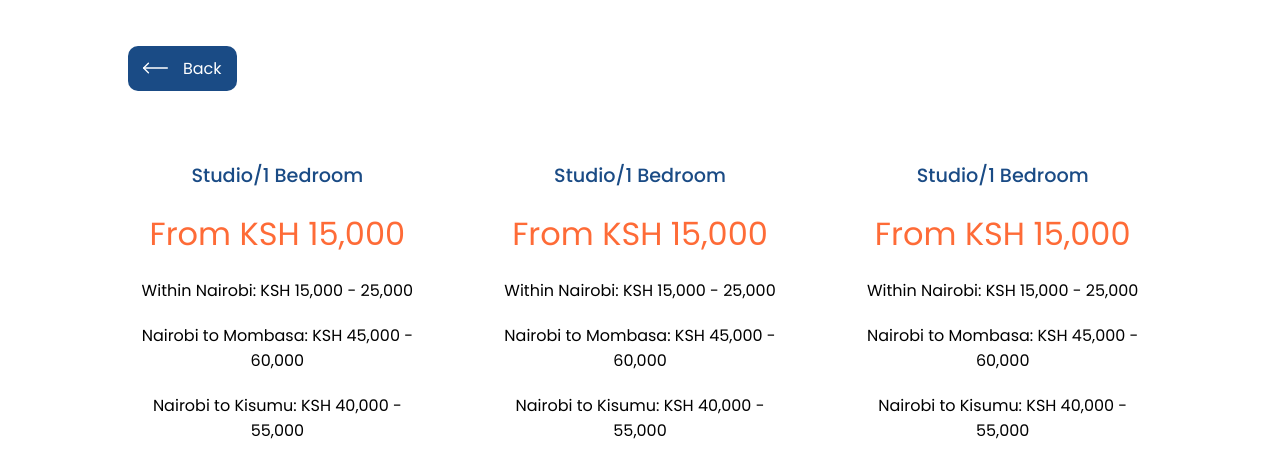
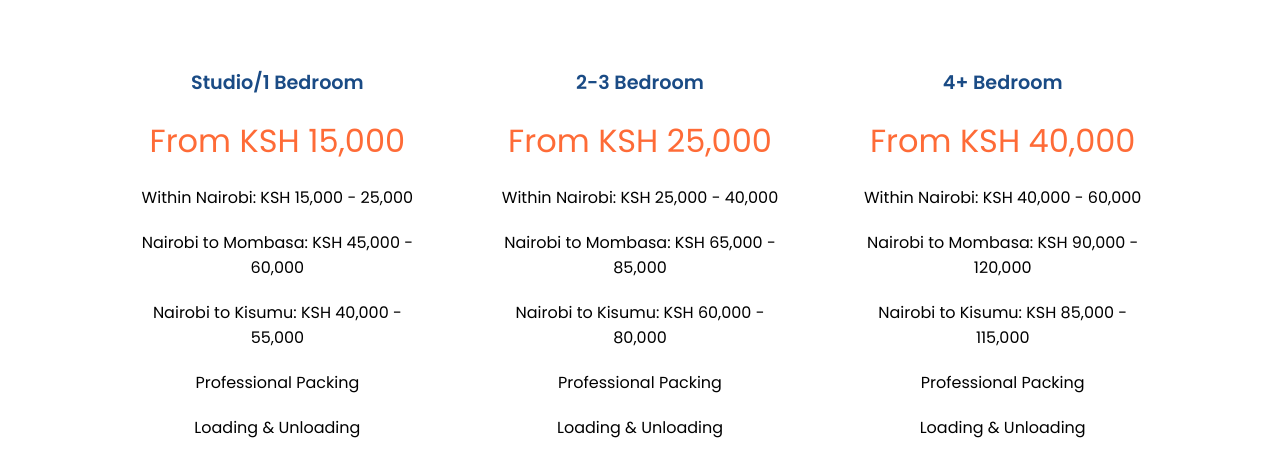
Before and after one commit to networkchaos/CountyMovers, a React (Vite) app in the folder Movers-Landing-Page/: page / in a window 1280 px wide. Shown: the part 2305-2771 px from the top of the page. Built offline with nearby package versions, Linux system fonts and the light colour scheme.

Commit message:
County Movers

```diff
--- a/Movers-Landing-Page/src/Components/Hero/Hero.css
+++ b/Movers-Landing-Page/src/Components/Hero/Hero.css
@@ -10,6 +10,8 @@
     display: flex;
     align-items: center;
     justify-content: center;
+    position: relative;
+    top: 0%;
 }
 
 .hero-text {
--- a/Movers-Landing-Page/src/Components/Navbar/Navbar.css
+++ b/Movers-Landing-Page/src/Components/Navbar/Navbar.css
@@ -1,15 +1,19 @@
 
 nav{
     width: 100%;
-    background-color: #1A4B85;
     color: white;
     display: flex;
     align-items: center;
     justify-content: space-between;
     padding: 20px 50px;
     z-index: 10;
-    position: sticky;
+    position: fixed;
     top: 0%;
+}
+
+.dark-nav {
+    background-color: #1A4B85;
+    transition: 1s;
 }
 
 nav h1{
--- a/Movers-Landing-Page/src/Components/Navbar/Navbar.jsx
+++ b/Movers-Landing-Page/src/Components/Navbar/Navbar.jsx
@@ -1,9 +1,20 @@
-import React from 'react'
+import React, { useEffect, useState } from 'react'
 import './Navbar.css'
 
 const Navbar = () => {
+
+  const [sticky, setSticky] = useState(false);
+
+  useEffect(() => {
+    window.addEventListener("scroll", () => {
+      window.scrollY > 50 ? setSticky(true) : setSticky(false)
+    })
+  },[])
+
+
+
   return (
-    <nav>
+    <nav className={`nav-container ${sticky ? "dark-nav" : ""}`}>
       <h1>CountyMovers</h1>
       <ul>
         <li>Services</li>
--- a/Movers-Landing-Page/src/Components/Pricing/Pricing.css
+++ b/Movers-Landing-Page/src/Components/Pricing/Pricing.css
@@ -54,7 +54,7 @@
 .pricing-quote .pricing-category{
     color: #1A4B85;
     font-size: 1.2rem;
-    font-weight: 500;
+    font-weight: 600;
 }
 
 .pricing-quote .starting-price{
--- a/Movers-Landing-Page/src/Components/Pricing/Pricing.jsx
+++ b/Movers-Landing-Page/src/Components/Pricing/Pricing.jsx
@@ -28,11 +28,11 @@ const Pricing = () => {
         </div>
 
         <div className="pricing-quote">
-            <p className="pricing-category">Studio/1 Bedroom</p>
-            <p className="starting-price">From KSH 15,000</p>
-            <p className="destination">Within Nairobi: KSH 15,000 - 25,000</p>
-            <p className="destination">Nairobi to Mombasa: KSH 45,000 - 60,000</p>
-            <p className="destination">Nairobi to Kisumu: KSH 40,000 - 55,000</p>
+            <p className="pricing-category">2-3 Bedroom</p>
+            <p className="starting-price">From KSH 25,000</p>
+            <p className="destination">Within Nairobi: KSH 25,000 - 40,000</p>
+            <p className="destination">Nairobi to Mombasa: KSH 65,000 - 85,000</p>
+            <p className="destination">Nairobi to Kisumu: KSH 60,000 - 80,000</p>
             <p>Professional Packing</p>
             <p>Loading & Unloading</p>
 
@@ -40,11 +40,11 @@ const Pricing = () => {
         </div>
 
         <div className="pricing-quote">
-            <p className="pricing-category">Studio/1 Bedroom</p>
-            <p className="starting-price">From KSH 15,000</p>
-            <p className="destination">Within Nairobi: KSH 15,000 - 25,000</p>
-            <p className="destination">Nairobi to Mombasa: KSH 45,000 - 60,000</p>
-            <p className="destination">Nairobi to Kisumu: KSH 40,000 - 55,000</p>
+            <p className="pricing-category">4+ Bedroom</p>
+            <p className="starting-price">From KSH 40,000</p>
+            <p className="destination">Within Nairobi: KSH 40,000 - 60,000</p>
+            <p className="destination">Nairobi to Mombasa: KSH 90,000 - 120,000</p>
+            <p className="destination">Nairobi to Kisumu: KSH 85,000 - 115,000</p>
             <p>Professional Packing</p>
             <p>Loading & Unloading</p>
 
```
